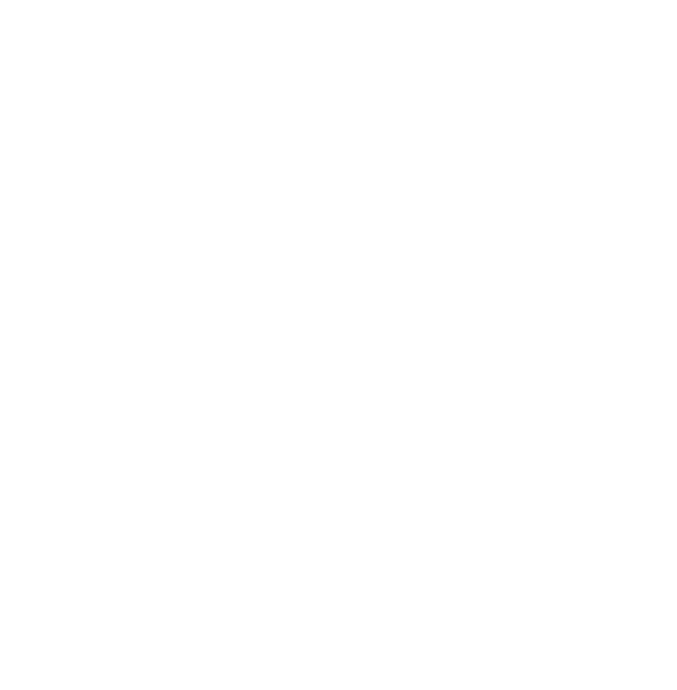
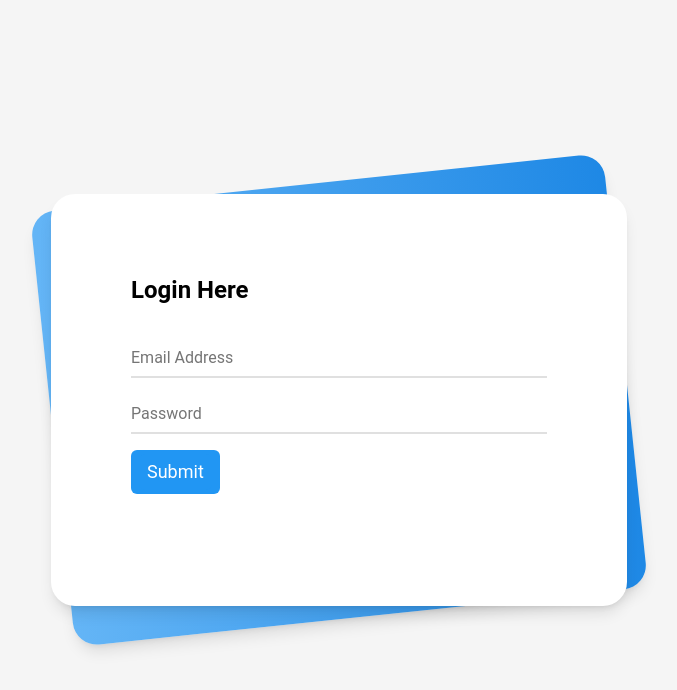
Before and after one commit to ahad30/single_vendor_ecommerce, a React (Vite) app in the folder client/: page /login in a window 1280 px wide. Shown: the top 690 px of the page, without its empty margins (301-978 px from the left). Built offline with nearby package versions, Linux system fonts and the light colour scheme.

Commit message:
login page created

```diff
--- a/client/src/Layout/Home/HomeLayout.tsx
+++ b/client/src/Layout/Home/HomeLayout.tsx
@@ -1,5 +1,6 @@
 import { Outlet } from "react-router-dom";
 import Header from "../../common/Header/Header";
+import Footer from "../../common/Footer/Footer";
 
 const HomeLayout = () => {
     return (
@@ -8,9 +9,9 @@
         <>
         <Header></Header>
         <div className="max-w-6xl mx-auto">
-
-            <Outlet></Outlet>
+        <Outlet></Outlet>
         </div>
+        <Footer></Footer>
         </>
     );
 };
--- a/client/src/Pages/Auth/Login.tsx
+++ b/client/src/Pages/Auth/Login.tsx
@@ -1,9 +1,58 @@
 
 const Login = () => {
+
+   const handleSubmit = (e) => {
+      e.preventDefault()
+    console.log(e.currentTarget);
+
+      const form = new FormData(e.currentTarget);
+      const email = form.get('email');
+      const password = form.get('password');
+      console.log( email , password)
+   }
+
+
+
+
+
     return (
-        <div>
 
+    <div className="min-h-screen bg-gray-100 py-6 flex flex-col justify-center sm:py-12">
+
+       <form onSubmit={handleSubmit} >
+       <div className="relative py-3 sm:max-w-xl sm:mx-auto">
+                <div
+                    className="absolute inset-0 bg-gradient-to-r from-blue-300 to-blue-600 shadow-lg transform -skew-y-6 sm:skew-y-0 sm:-rotate-6 sm:rounded-3xl">
+                </div>
+                <div className="relative px-4 py-10 bg-white shadow-lg sm:rounded-3xl sm:p-20">
+                    <div className="max-w-md mx-auto">
+                        <div>
+                            <h1 className="text-2xl font-semibold">Login Here</h1>
+                        </div>
+                        <div className="divide-y divide-gray-200">
+                            <div className="py-8 text-base leading-6 space-y-4 text-gray-700 sm:text-lg sm:leading-7">
+                                <div className="relative">
+                                    <input autoComplete="off" id="email" name="email" type="text" className="peer placeholder-transparent h-10 w-full border-b-2 border-gray-300 text-gray-900 focus:outline-none focus:borer-rose-600" placeholder="Email address" />
+                                    <label htmlFor="email" className="absolute left-0 -top-3.5 text-gray-600 text-sm peer-placeholder-shown:text-base peer-placeholder-shown:text-gray-440 peer-placeholder-shown:top-2 transition-all peer-focus:-top-3.5 peer-focus:text-gray-600 peer-focus:text-sm">Email Address</label>
+                                </div>
+                                <div className="relative">
+                                    <input autoComplete="off" id="password" name="password" type="password" className="peer placeholder-transparent h-10 w-full border-b-2 border-gray-300 text-gray-900 focus:outline-none focus:borer-rose-600" placeholder="Password" />
+                                    <label htmlFor="password" className="absolute left-0 -top-3.5 text-gray-600 text-sm peer-placeholder-shown:text-base peer-placeholder-shown:text-gray-440 peer-placeholder-shown:top-2 transition-all peer-focus:-top-3.5 peer-focus:text-gray-600 peer-focus:text-sm">Password</label>
+                                </div>
+                                <div className="relative">
+
+                                    <button
+                                    className="bg-blue-500 text-white rounded-md px-2 py-1"><input type="submit" value="Submit" className="bg-blue-500 text-white rounded-md px-2 py-1" /></button>
+                                </div>
+                            </div>
+                        </div>
+                    </div>
+                </div>
         </div>
+       </form>
+
+
+    </div>
     );
 };
 
--- a/client/src/common/Footer/Footer.tsx
+++ b/client/src/common/Footer/Footer.tsx
@@ -6,7 +6,7 @@
       <div className="grid grid-cols-1 text-center lg:text-left gap-8 lg:grid-cols-3">
         <div>
           <div className="text-teal-600 flex lg:justify-start justify-center">
-          <img src={logo} className="w-[60px] h-[60px] rounded-full" />
+          {/* <img src={logo} className="w-[60px] h-[60px] rounded-full" /> */}
           </div>
           <div >
           <p className="mt-4 max-w-2xl  lg:max-w-xs text-gray-500">
--- a/client/src/common/Header/Header.tsx
+++ b/client/src/common/Header/Header.tsx
@@ -15,7 +15,7 @@
 const Header = () => {
   const [openNav, setOpenNav] = React.useState(false);
   // const { user, logOut } = useContext(AuthContext);
-  const navigate = useNavigate();
+  // const navigate = useNavigate();
   // const [theme, setTheme] = useState('light')
 
   // useEffect(() => {
@@ -24,25 +24,7 @@
   //   document.querySelector('html').setAttribute('data-theme', localTheme)
   // }, [theme])
 
-  const handleToggle = e => {
-    // console.log(e.target.value)
-    if (e.target.checked) {
-      setTheme('dark')
-    }
-    else {
-      setTheme('light')
-    }
-  }
 
-
-  const handleSignOut = () => {
-    logOut()
-      .then(() => {
-        toast.success('log out successfully')
-        navigate('/login')
-      })
-      .catch()
-  }
 
 
   React.useEffect(() => {
@@ -56,7 +38,8 @@
     <ul className="mt-2 mb-4 flex flex-col gap-2 lg:mb-0 lg:mt-0 lg:flex-row lg:items-center lg:gap-6">
       <Typography
         as="li"
-        variant="large"
+        placeholder={undefined} onPointerEnterCapture={undefined} onPointerLeaveCapture={undefined}
+
         color="blue-gray"
         className={`p-1 text-sm`}
       >
@@ -75,7 +58,9 @@
 
       <Typography
         as="li"
-        variant="large"
+
+        placeholder={undefined} onPointerEnterCapture={undefined} onPointerLeaveCapture={undefined}
+
         color="blue-gray"
         className={`p-1 text-sm`}
       >
@@ -161,10 +146,15 @@
   return (
     <div className="max-h-[768px]  lg:max-w-7xl mx-auto ">
       <Navbar className="sticky top-0 z-10  py-2 lg:px-8 lg:py-5 shadow-none rounded-none
-      bg-white-[0px] border-none">
+      bg-white-[0px] border-none"
+      placeholder={undefined} onPointerEnterCapture={undefined} onPointerLeaveCapture={undefined}
+      >
         <div className="flex items-center justify-between">
           <div className="flex items-center">
             <Typography
+            placeholder={undefined} onPointerEnterCapture={undefined} onPointerLeaveCapture={undefined}
+
+
               as="a"
               className="mr-7 cursor-pointer py-1.5 font-medium"
             >
@@ -185,13 +175,20 @@
 
                 <>
                   <div className="flex items-center space-x-2">
+                   <Link to={`/login`}>
+                   <Button className={`bg-[#59C6D2]` } placeholder={undefined} onPointerEnterCapture={undefined} onPointerLeaveCapture={undefined}>Log in</Button>
+                   </Link>
 
-                    <Button className={`bg-[#59C6D2]`}>Log out</Button>
+                    <Link to={`/register`}>
+                    <Button className={`bg-[#5fd259]`}  placeholder={undefined} onPointerEnterCapture={undefined} onPointerLeaveCapture={undefined}>Register</Button>
+                    </Link>
+
                   </div>
 
                 </>
 
             <IconButton
+            placeholder={undefined} onPointerEnterCapture={undefined} onPointerLeaveCapture={undefined}
               variant="text"
               className=" h-6 w-6 text-black hover:bg-transparent focus:bg-transparent active:bg-transparent lg:hidden"
               ripple={false}
@@ -232,7 +229,7 @@
             </div>
           </div>
         </div>
-        <MobileNav open={openNav} className={`flex justify-center`}>{navList}</MobileNav>
+        <MobileNav open={openNav} className={`flex justify-start`}>{navList}</MobileNav>
       </Navbar>
     </div>
   );
--- /dev/null
+++ b/client/src/common/Reusable/Button.tsx
@@ -0,0 +1,11 @@
+
+
+const Button = () => {
+  return (
+    <div>
+
+    </div>
+  )
+}
+
+export default Button;
```
